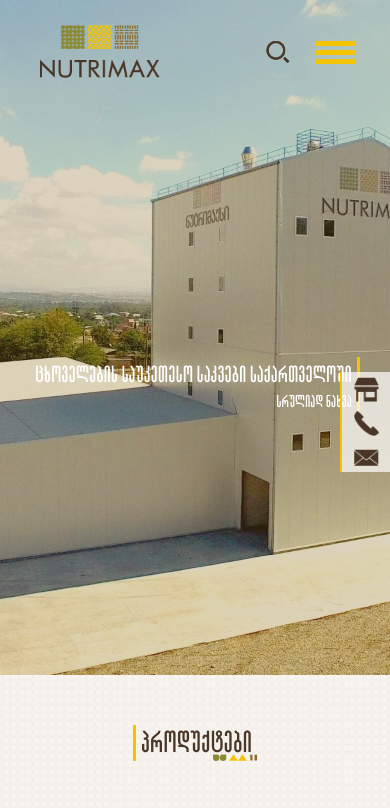
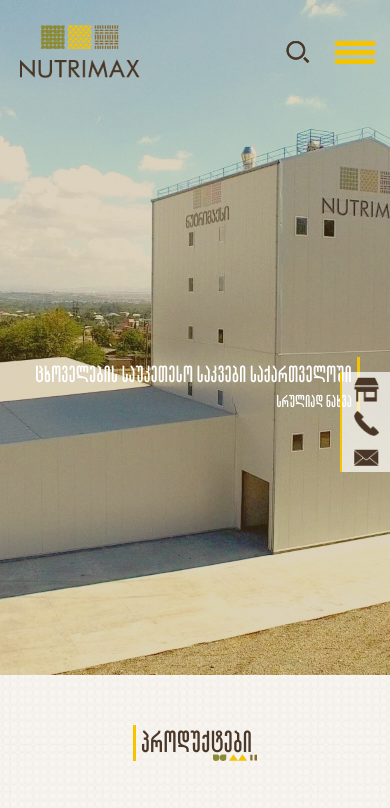
Before and after one commit to TornikeZhizhi/Nutrimax, a plain HTML site: page index.html in a window 390 px wide. Shown: the top 808 px of the page. Drawn offline with Linux system fonts and the light colour scheme.

Commit message:
no message

```diff
--- a/sass/pages/_home.scss
+++ b/sass/pages/_home.scss
@@ -843,6 +843,10 @@
 
     margin: 50px 0;
 }
+.header_fluid {
+    padding: 0 0;
+}
+
 
 }
 
```
Also changed, not shown: css/main.css, 1 other file.
